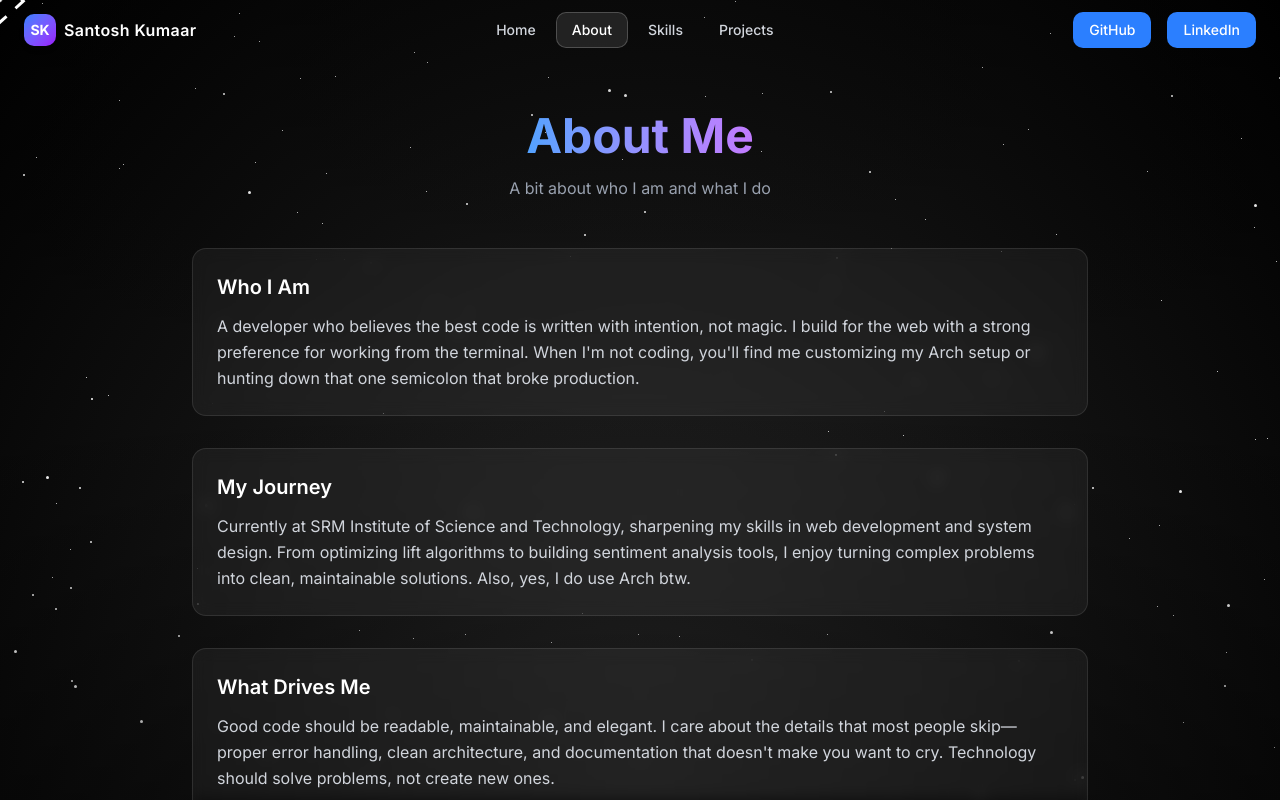
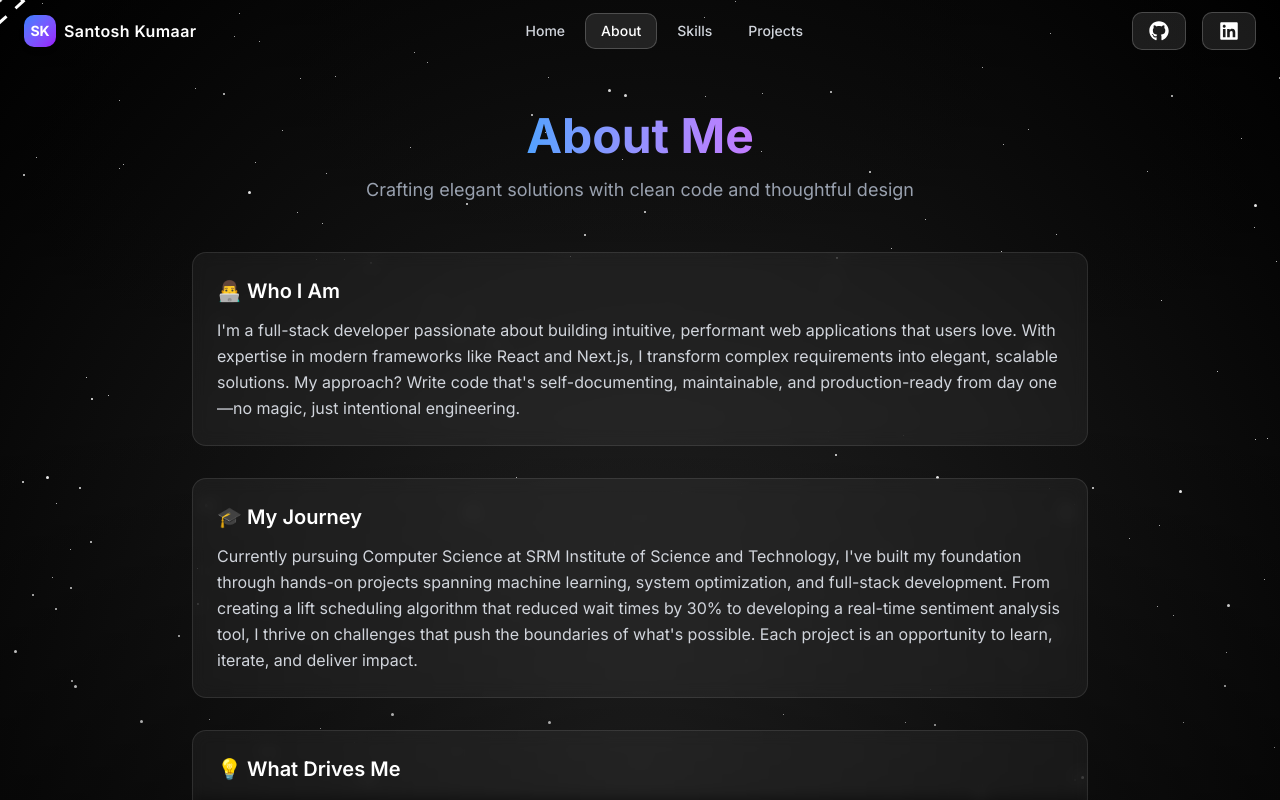
Before and after one commit to Santosh7131/Portfolio-Santosh, a React (Vite) app: page / in a window 1280 px wide. Both pictures are taken after a click on the button "About". Shown: the top 800 px of the page. Built offline with nearby package versions, Linux system fonts and the light colour scheme.

Commit message:
About page UI enhanced

```diff
--- a/src/components/PortfolioNavbar.tsx
+++ b/src/components/PortfolioNavbar.tsx
@@ -10,6 +10,7 @@ import {
   MobileNavMenu,
 } from "@/components/ui/resizable-navbar";
 import { useState } from "react";
+import { FaGithub, FaLinkedin } from "react-icons/fa";
 
 type PageType = 'home' | 'about' | 'skills' | 'projects';
 
@@ -57,13 +58,13 @@ export const PortfolioNavbar: React.FC<PortfolioNavbarProps> = ({
         <div className="flex items-center gap-4">
           <NavbarButton
           >
-            GitHub
+            <FaGithub className="text-xl" />
           </NavbarButton>
           <NavbarButton
             variant="primary"
             onClick={() => window.open('https://linkedin.com/in/your-profile', '_blank')}
           >
-            LinkedIn
+            <FaLinkedin className="text-xl" />
           </NavbarButton>
         </div>
       </NavBody>
@@ -104,7 +105,7 @@ export const PortfolioNavbar: React.FC<PortfolioNavbarProps> = ({
               variant="secondary"
               className="w-full"
             >
-              GitHub
+              <FaGithub className="text-xl" />
             </NavbarButton>
             <NavbarButton
               onClick={() => {
@@ -114,7 +115,7 @@ export const PortfolioNavbar: React.FC<PortfolioNavbarProps> = ({
               variant="primary"
               className="w-full"
             >
-              LinkedIn
+              <FaLinkedin className="text-xl" />
             </NavbarButton>
           </div>
         </MobileNavMenu>
--- a/src/components/ui/resizable-navbar.tsx
+++ b/src/components/ui/resizable-navbar.tsx
@@ -267,10 +267,10 @@ export const NavbarButton = ({
   [key: string]: any;
 }) => {
   const variantStyles = {
-    primary: "bg-blue-500 hover:bg-blue-600 text-white",
-    secondary: "bg-white/10 hover:bg-white/20 text-white border border-white/20",
+    primary: "bg-white/10 hover:bg-white/20 text-white border border-white/20",
+    secondary: "bg-white/5 hover:bg-white/15 text-gray-300 border border-white/10",
     dark: "bg-black hover:bg-gray-900 text-white",
-    gradient: "bg-gradient-to-r from-blue-500 to-purple-600 hover:from-blue-600 hover:to-purple-700 text-white",
+    gradient: "bg-gradient-to-r from-gray-700 to-gray-800 hover:from-gray-600 hover:to-gray-700 text-white border border-white/10",
   };
 
   return (
--- a/src/pages/AboutPage.tsx
+++ b/src/pages/AboutPage.tsx
@@ -11,8 +11,8 @@ export const AboutPage = () => {
           </span>
         </h1>
 
-        <p className="text-gray-400 text-center mb-12">
-          A bit about who I am and what I do
+        <p className="text-gray-400 text-center mb-12 text-lg">
+          Crafting elegant solutions with clean code and thoughtful design
         </p>
 
         <motion.div
@@ -23,47 +23,53 @@ export const AboutPage = () => {
         >
           <SpotlightCard spotlightColor="rgba(96, 165, 250, 0.2)">
             <div className="cursor-target bg-white/5 backdrop-blur-sm rounded-xl p-6 border border-white/10">
-              <h2 className="text-xl font-semibold text-white mb-3">Who I Am</h2>
+              <h2 className="text-xl font-semibold text-white mb-3">👨‍💻 Who I Am</h2>
               <p className="text-gray-300 leading-relaxed">
-                A developer who believes the best code is written with intention, not magic.
-                I build for the web with a strong preference for working from the terminal.
-                When I'm not coding, you'll find me customizing my Arch setup or hunting
-                down that one semicolon that broke production.
+                I'm a full-stack developer passionate about building intuitive, performant web applications
+                that users love. With expertise in modern frameworks like React and Next.js, I transform
+                complex requirements into elegant, scalable solutions. My approach? Write code that's
+                self-documenting, maintainable, and production-ready from day one—no magic, just
+                intentional engineering.
               </p>
             </div>
           </SpotlightCard>
 
           <SpotlightCard spotlightColor="rgba(96, 165, 250, 0.2)">
             <div className="cursor-target bg-white/5 backdrop-blur-sm rounded-xl p-6 border border-white/10">
-              <h2 className="text-xl font-semibold text-white mb-3">My Journey</h2>
+              <h2 className="text-xl font-semibold text-white mb-3">🎓 My Journey</h2>
               <p className="text-gray-300 leading-relaxed">
-                Currently at SRM Institute of Science and Technology, sharpening my skills
-                in web development and system design. From optimizing lift algorithms to
-                building sentiment analysis tools, I enjoy turning complex problems into
-                clean, maintainable solutions. Also, yes, I do use Arch btw.
+                Currently pursuing Computer Science at SRM Institute of Science and Technology,
+                I've built my foundation through hands-on projects spanning machine learning, system optimization,
+                and full-stack development. From creating a lift scheduling algorithm that reduced wait
+                times by 30% to developing a real-time sentiment analysis tool, I thrive on challenges
+                that push the boundaries of what's possible. Each project is an opportunity to learn,
+                iterate, and deliver impact.
               </p>
             </div>
           </SpotlightCard>
 
           <SpotlightCard spotlightColor="rgba(96, 165, 250, 0.2)">
             <div className="cursor-target bg-white/5 backdrop-blur-sm rounded-xl p-6 border border-white/10">
-              <h2 className="text-xl font-semibold text-white mb-3">What Drives Me</h2>
+              <h2 className="text-xl font-semibold text-white mb-3">💡 What Drives Me</h2>
               <p className="text-gray-300 leading-relaxed">
-                Good code should be readable, maintainable, and elegant. I care about the
-                details that most people skip—proper error handling, clean architecture,
-                and documentation that doesn't make you want to cry. Technology should solve
-                problems, not create new ones.
+                Quality isn't negotiable. I obsess over the details others overlook—robust error handling,
+                clear architecture, comprehensive testing, and documentation that actually helps. I believe
+                in building systems that scale gracefully and codebases that welcome future contributors.
+                Technology should empower users and developers alike, reducing friction rather than adding
+                complexity. My goal: create software that works beautifully and stands the test of time.
               </p>
             </div>
           </SpotlightCard>
 
           <SpotlightCard spotlightColor="rgba(96, 165, 250, 0.2)">
             <div className="cursor-target bg-white/5 backdrop-blur-sm rounded-xl p-6 border border-white/10">
-              <h2 className="text-xl font-semibold text-white mb-3">Beyond Code</h2>
+              <h2 className="text-xl font-semibold text-white mb-3">🚀 Beyond Code</h2>
               <p className="text-gray-300 leading-relaxed">
-                When I'm not writing code, I'm probably tinkering with Linux configurations,
-                exploring new technologies, or contributing to open source projects.
-                I believe in continuous learning and sharing knowledge with the community.
+                When I'm not crafting applications, you'll find me deep in my Arch Linux setup (yes, I use
+                Arch btw), exploring emerging technologies, or contributing to open source projects.
+                I'm an active learner who stays current with industry trends while mastering fundamentals.
+                Terminal enthusiast. Code quality advocate. Believer in continuous improvement.
+                Let's build something remarkable together.
               </p>
             </div>
           </SpotlightCard>
--- a/src/pages/SkillsPage.tsx
+++ b/src/pages/SkillsPage.tsx
@@ -1123,42 +1123,8 @@ export const SkillsPage = () => {
 
             {/* Bottom: Description Box */}
             <div className="flex-1 min-h-[540px] rounded-xl bg-gradient-to-br from-gray-900/50 to-gray-800/50 border border-gray-700/50 backdrop-blur-sm p-8 overflow-y-auto">
-              {selectedCategory ? (
-                <div className="space-y-6">
-                  <div>
-                    <h2 className="text-3xl font-bold text-white mb-2">
-                      {selectedCategory.charAt(0).toUpperCase() + selectedCategory.slice(1).replace(/([A-Z])/g, ' $1')}
-                    </h2>
-                    <p className="text-sm text-gray-400">
-                      {getSelectedCategoryIcons().length} technologies
-                    </p>
-                  </div>
-
-                  <div className="space-y-6">
-                    {getSelectedCategoryIcons().map((tech) => (
-                      <div key={tech.key} className="border-l-4 border-blue-500/50 pl-4 space-y-2">
-                        <h3 className="text-xl font-semibold text-white">
-                          {tech.name}
-                        </h3>
-                        <p className="text-sm text-gray-400">{tech.category}</p>
-                        <p className="text-gray-300 leading-relaxed">
-                          {tech.description}
-                        </p>
-                        <div className="flex flex-wrap gap-2 pt-2">
-                          {tech.useCases.map((useCase, idx) => (
-                            <span
-                              key={idx}
-                              className="text-xs text-gray-300 bg-white/5 rounded-lg px-3 py-1 border border-gray-700/50"
-                            >
-                              {useCase}
-                            </span>
-                          ))}
-                        </div>
-                      </div>
-                    ))}
-                  </div>
-                </div>
-              ) : hoveredIcon ? (
+              {hoveredIcon ? (
+                /* Show detailed view when hovering individual icon */
                 <div className="space-y-6">
                   <div>
                     <h2 className="text-3xl font-bold text-white mb-2">
@@ -1190,6 +1156,34 @@ export const SkillsPage = () => {
                     </div>
                   </div>
                 </div>
+              ) : selectedCategory ? (
+                /* Show quick overview when category is selected */
+                <div className="space-y-6">
+                  <div>
+                    <h2 className="text-3xl font-bold text-white mb-2">
+                      {selectedCategory.charAt(0).toUpperCase() + selectedCategory.slice(1).replace(/([A-Z])/g, ' $1')}
+                    </h2>
+                    <p className="text-sm text-gray-400">
+                      {getSelectedCategoryIcons().length} technologies
+                    </p>
+                  </div>
+
+                  <div className="grid grid-cols-1 md:grid-cols-2 gap-4">
+                    {getSelectedCategoryIcons().map((tech) => (
+                      <div
+                        key={tech.key}
+                        className="group p-4 rounded-lg bg-white/5 border border-gray-700/50 hover:border-blue-500/50 hover:bg-white/10 transition-all duration-300"
+                      >
+                        <h3 className="text-lg font-semibold text-white mb-2 group-hover:text-blue-400 transition-colors">
+                          {tech.name}
+                        </h3>
+                        <p className="text-sm text-gray-300 line-clamp-2">
+                          {tech.description}
+                        </p>
+                      </div>
+                    ))}
+                  </div>
+                </div>
               ) : (
                 <div className="flex items-center justify-center h-full">
                   <div className="text-center space-y-4">
```
Also changed, not shown: 2 other files (tests, documents, lock files or other folders).
